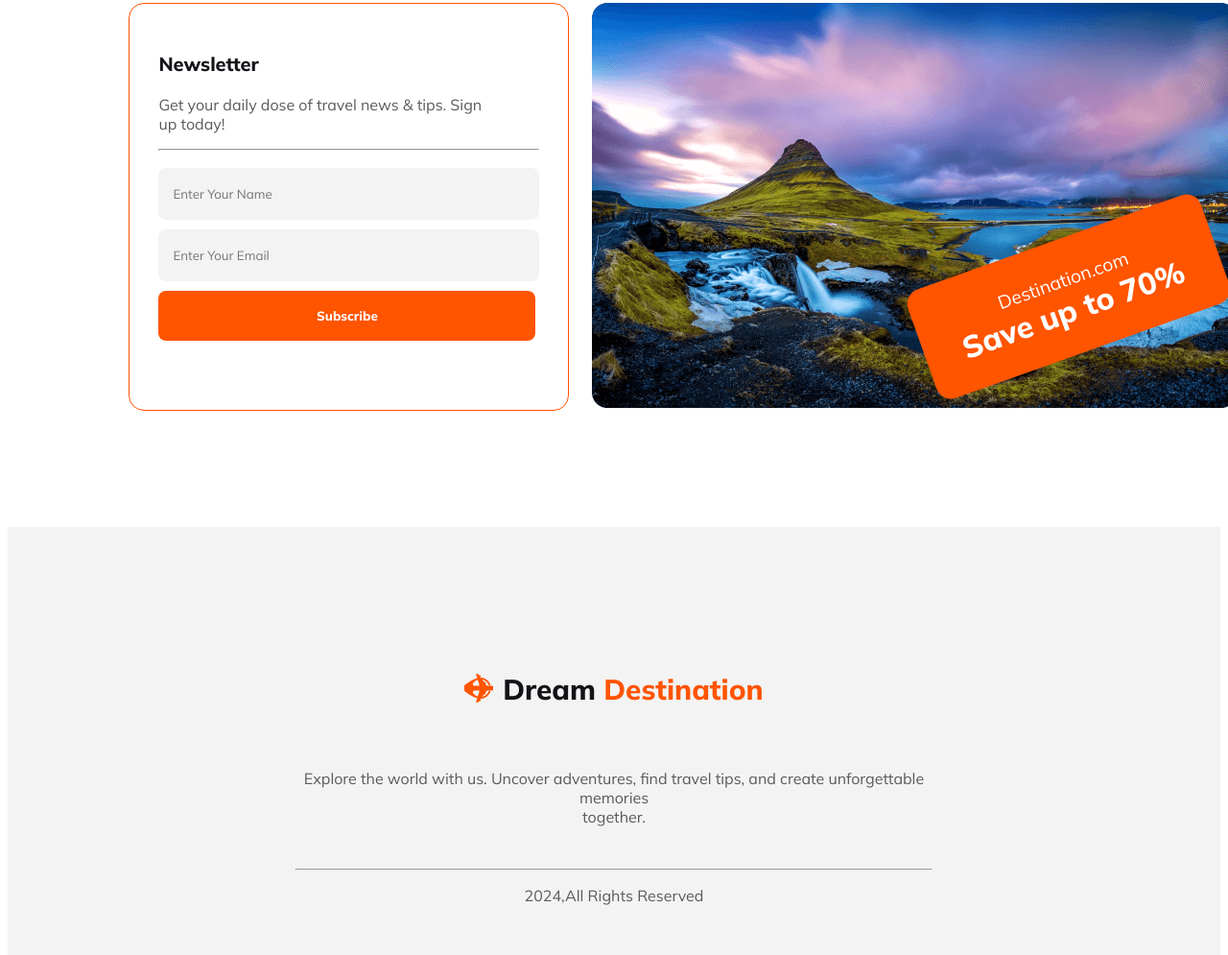
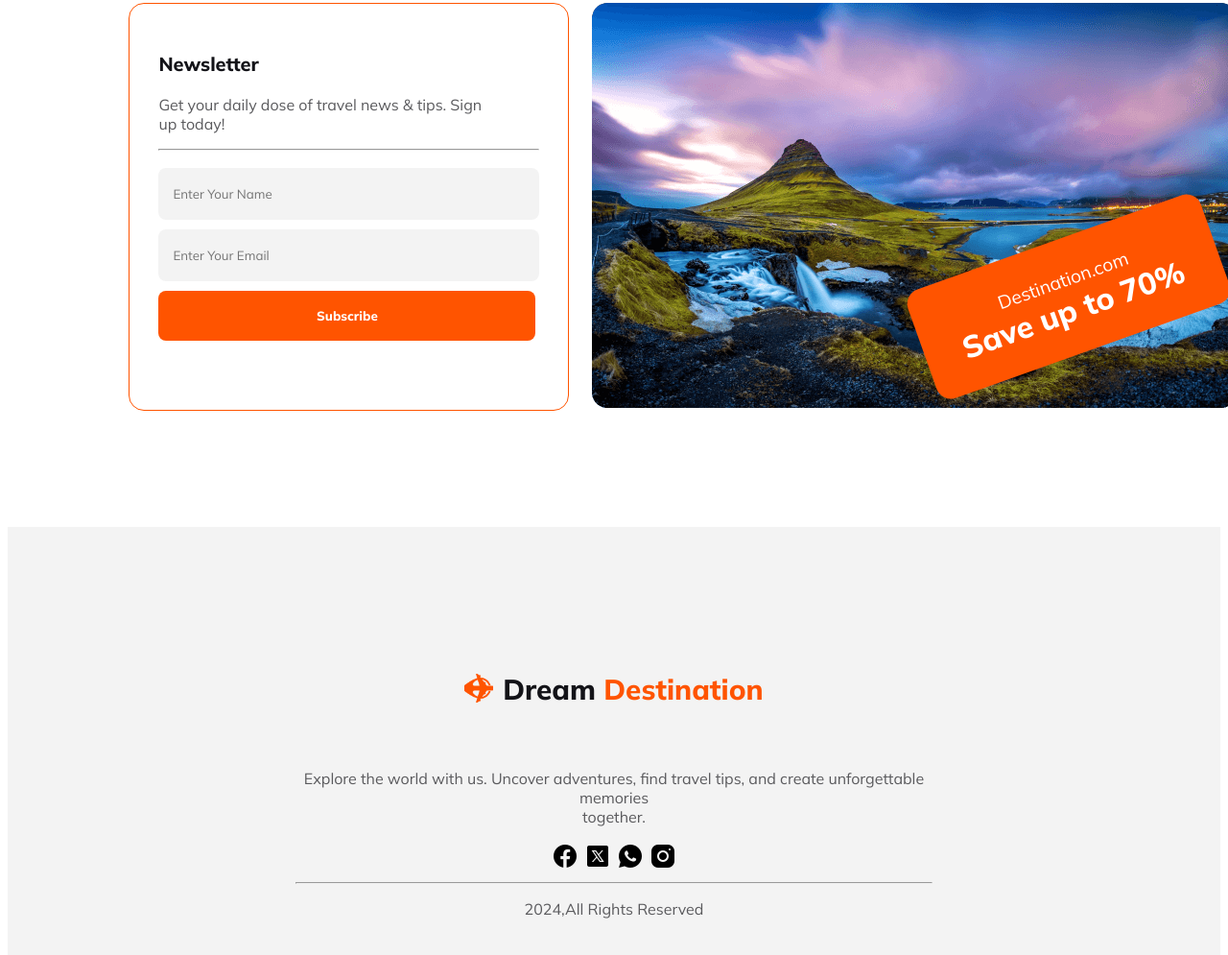
Before and after one commit to Nazmus-Sakib01/Dream-Destination, a plain HTML site: page index.html in a window 1280 px wide. Shown: the part 7431-8426 px from the top of the page at 96% size. Drawn offline with Linux system fonts and the light colour scheme.

Commit message:
last update

```diff
--- a/index.html
+++ b/index.html
@@ -381,12 +381,13 @@
                 <img src="./Images/Group 40071 (2).png" alt="">
                 <h5 class="footer-title">Dream <span class="footer-orange-title">Destination</span></h5>
             </div>
-            <p class="primary-description">Explore the world with us. Uncover adventures, find travel tips, and create unforgettable memories <br>together.</p>
+            <p class="primary-description">Explore the world with us. Uncover adventures, find travel tips, and create
+                unforgettable memories <br>together.</p>
             <div class="social-icons">
-                <a href=""><img src="" alt=""></a>
-                <a href=""><img src="" alt=""></a>
-                <a href=""><img src="" alt=""></a>
-                <a href=""><img src="" alt=""></a>
+                <a href=""><img src="./Images/facebook.png" alt=""></a>
+                <a href=""><img src="./Images/x.png" alt=""></a>
+                <a href=""><img src="./Images/whats app.png" alt=""></a>
+                <a href=""><img src="./Images/instagram.png" alt=""></a>
             </div>
             <hr>
             <p class="primary-description">2024,All Rights Reserved</p>
```
Also changed, not shown: Images/facebook.png (added), Images/insta.png (added), Images/instagram.png (added), Images/whats app.png (added), Images/x.png (added), styles/dream-destination.css (line endings or trailing spaces).
